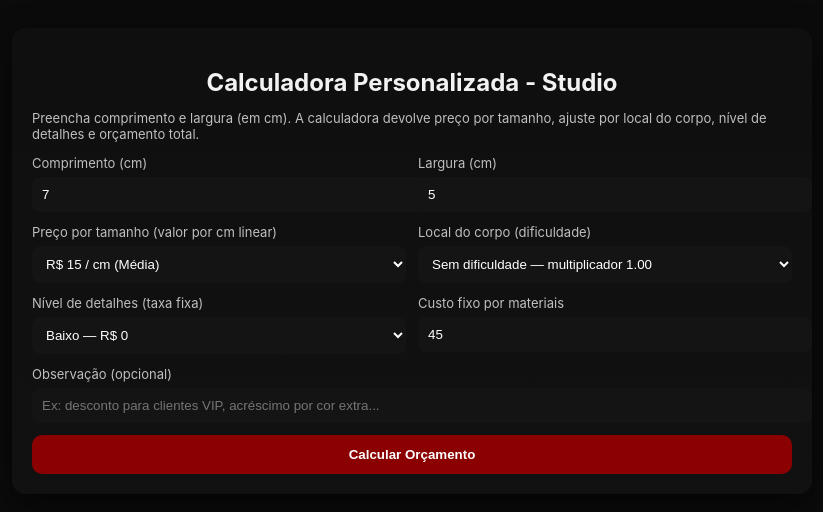
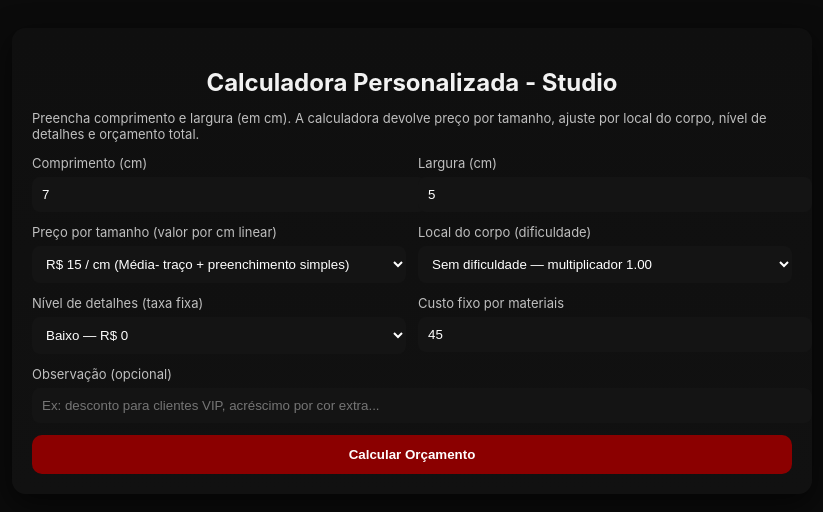
Before and after one commit to MaduStar/Calculadora-Studio-tattoo, a plain HTML site: page index.html in a window 1280 px wide. Shown: the whole page, without its empty margins (228-1051 px from the left). Drawn offline with Linux system fonts and the light colour scheme.

Commit message:
Update index.html

```diff
--- a/index.html
+++ b/index.html
@@ -38,9 +38,9 @@
       <div>
         <label>Preço por tamanho (valor por cm linear)</label>
         <select id="precoPorCm">
-          <option value="10">R$ 10 / cm (Simples)</option>
-          <option value="15" selected>R$ 15 / cm (Média)</option>
-          <option value="25">R$ 25 / cm (Complexa)</option>
+          <option value="10">R$ 10 / cm (Simples- traço fino, sem sombreamento)</option>
+          <option value="15" selected>R$ 15 / cm (Média- traço + preenchimento simples)</option>
+          <option value="25">R$ 25 / cm (Complexa- sombreamento, realismo, muitos detalhes)</option>
         </select>
       </div>
 
```
